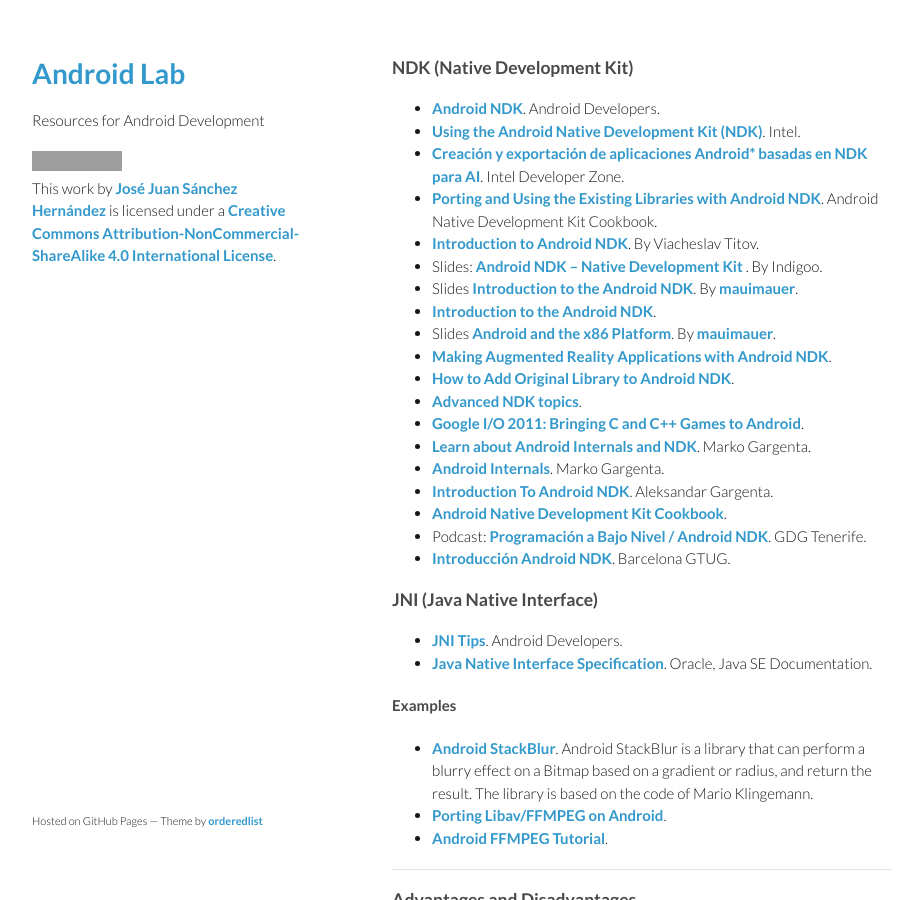
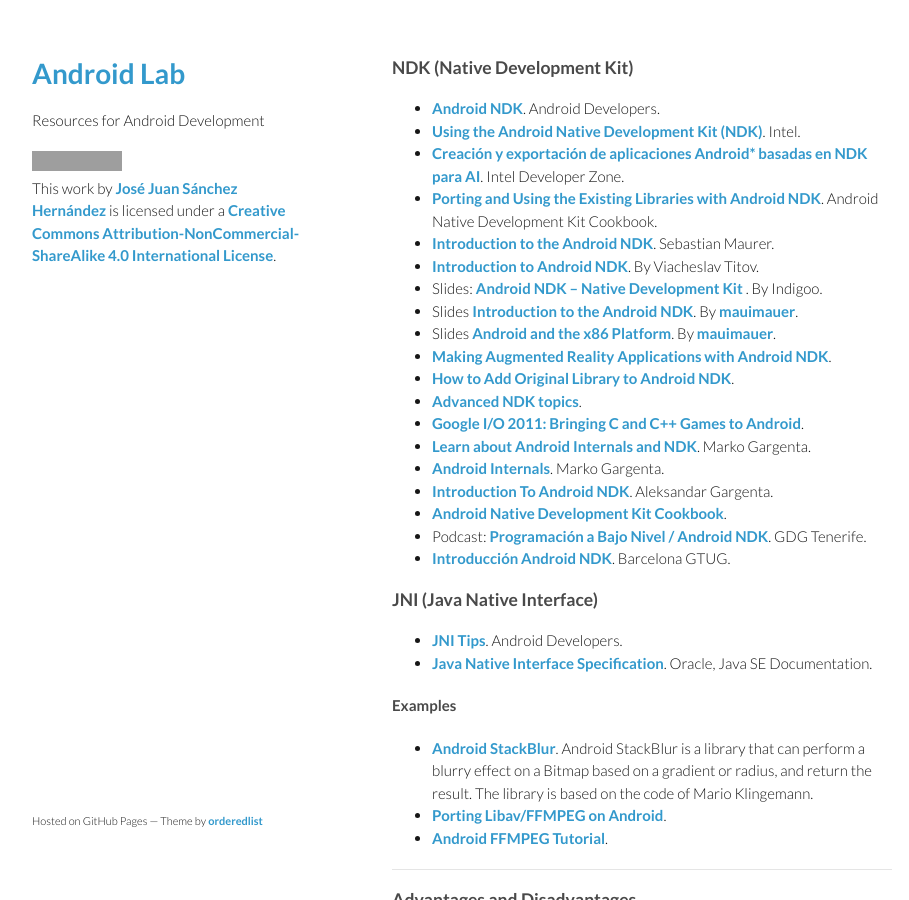
Before and after one commit to josejuansanchez/josejuansanchez.github.io, a Jekyll site: the page built from androidlab/ndk.md, in a window 1280 px wide and 900 px high. Shown: the whole window, without its empty margins (178-1087 px from the left). Built offline with Jekyll 4.4.1, drawn with Linux system fonts in a browser that asks for light colours; grey boxes are pictures that could not be loaded.

Commit message:
Update ndk.md

```diff
--- a/androidlab/ndk.md
+++ b/androidlab/ndk.md
@@ -9,10 +9,10 @@
 * [Using the Android Native Development Kit (NDK)](http://www.slideshare.net/ph0b/using-the-android-native-development-kit-ndk). Intel.
 * [Creación y exportación de aplicaciones Android* basadas en NDK para AI](http://software.intel.com/es-es/android/articles/creating-and-porting-ndk-based-android-apps-for-ia). Intel Developer Zone.
 * [Porting and Using the Existing Libraries with Android NDK](http://www.packtpub.com/sites/default/files/9781849691505_Chapter_08.pdf). Android Native Development Kit Cookbook.
+* [Introduction to the Android NDK](http://www.slideshare.net/bemyapp/introduction-to-the-ndk-code-fest). Sebastian Maurer.
 * [Introduction to Android NDK](http://www.elekslabs.com/2013/12/introduction-into-android-ndk.html). By Viacheslav Titov.
 * Slides: [Android NDK – Native Development Kit ](http://www.indigoo.com/dox/mobdev/01_Android/Android-NDK.pdf). By Indigoo.
 * Slides [Introduction to the Android NDK](https://speakerdeck.com/mauimauer/introduction-to-the-android-ndk). By [mauimauer](https://speakerdeck.com/mauimauer).
-* [Introduction to the Android NDK](http://www.slideshare.net/bemyapp/introduction-to-the-ndk-code-fest).
 * Slides [Android and the x86 Platform](https://speakerdeck.com/mauimauer/android-and-the-x86-platform). By [mauimauer](https://speakerdeck.com/mauimauer).
 * [Making Augmented Reality Applications with Android NDK](http://www.slideshare.net/zilk/making-augmented-reality-applications-with-android-ndk-28065038).
 * [How to Add Original Library to Android NDK](http://www.slideshare.net/noritsuna/lecture03-2-web).
```
